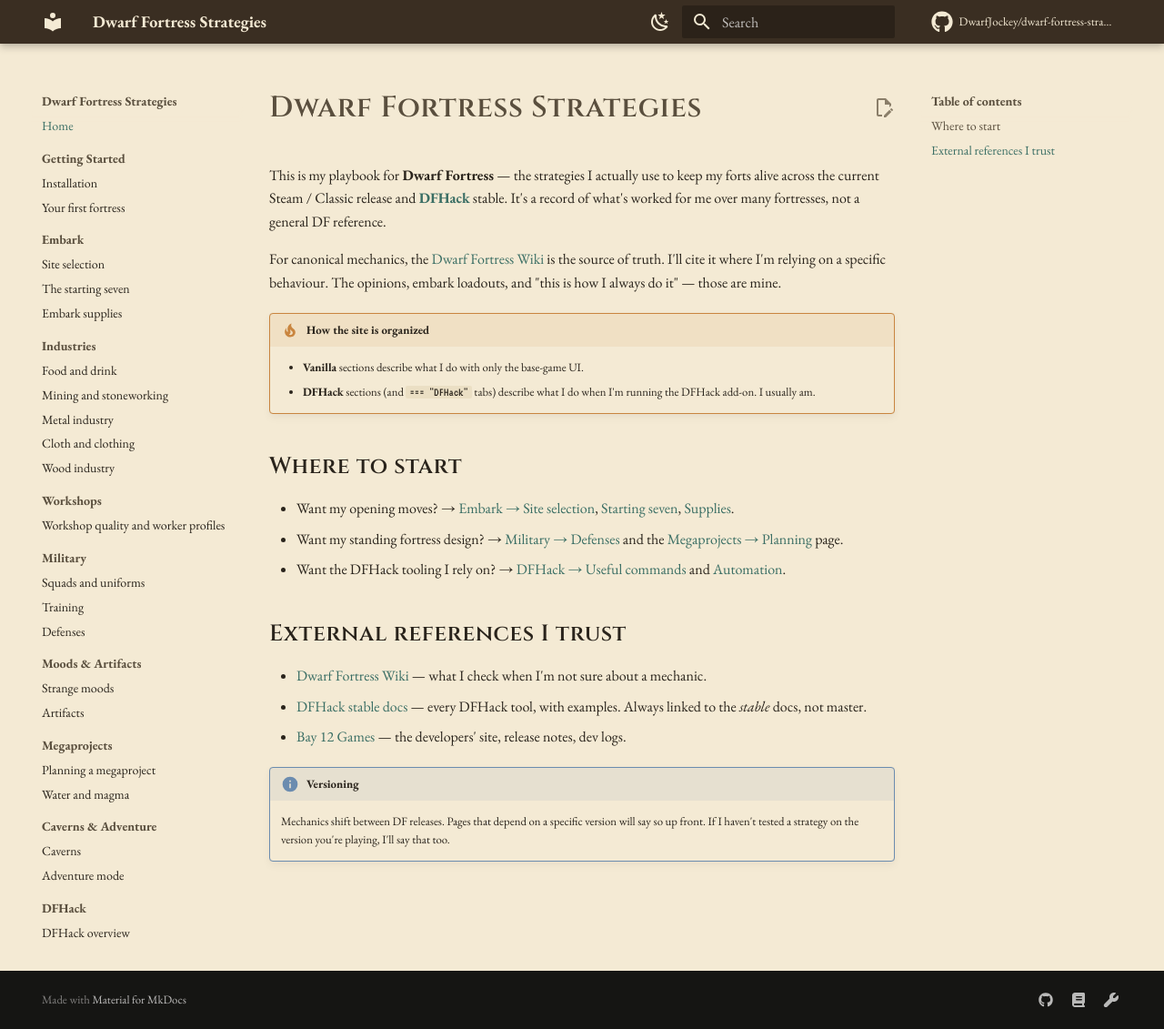
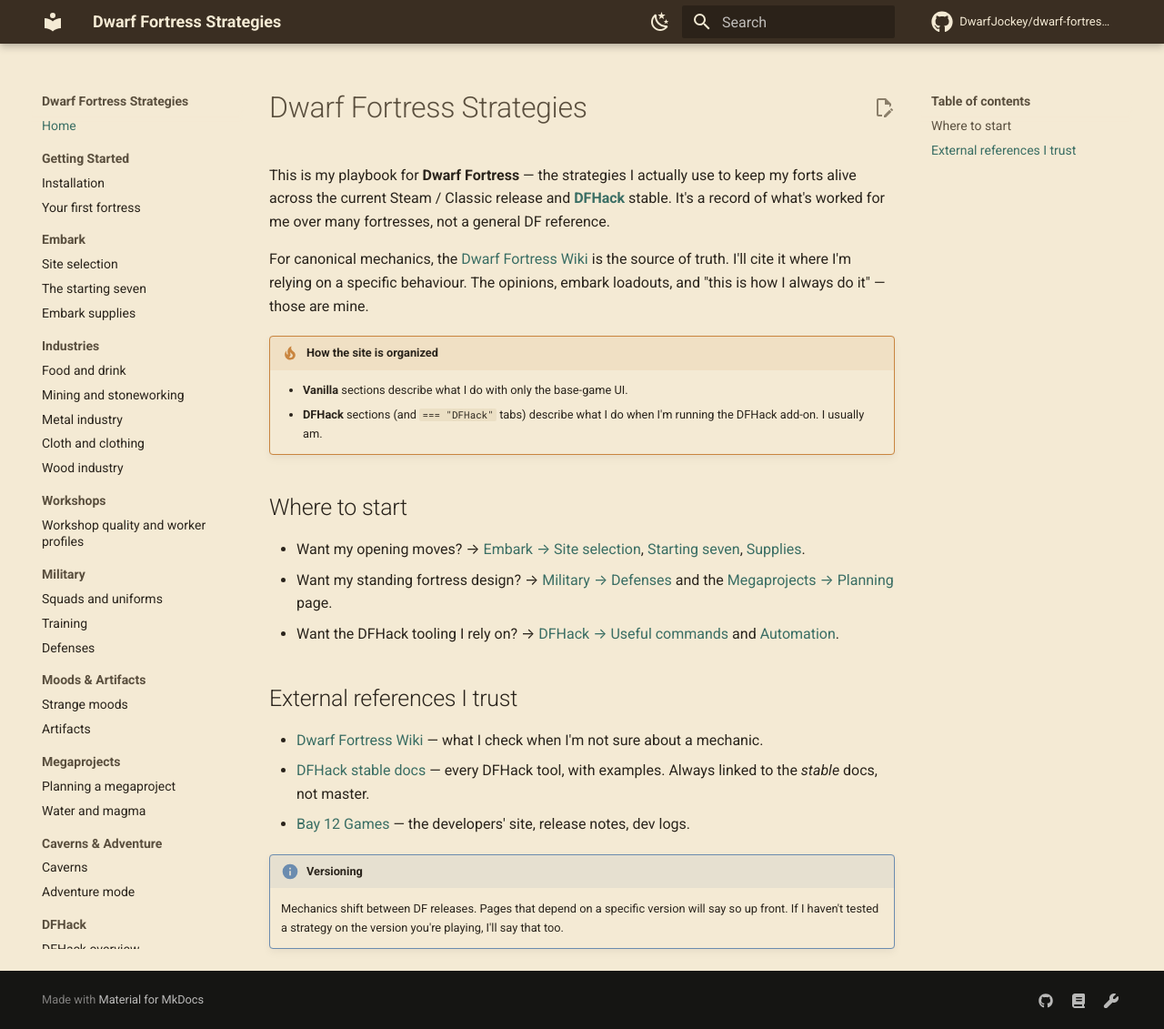
Before and after one commit to DwarfJockey/dwarf-fortress-strategies, an MkDocs documentation site: the page built from docs/index.md, in a window 1280 px wide and 1131 px high. Shown: the whole window at 91% size. Built offline with MkDocs 1.6.1 and Material for MkDocs 9.7.7, drawn with Linux system fonts in a browser that asks for light colours; comment, search, counter and statistics services are not loaded.

Commit message:
Revert custom fonts; keep cavern palette and admonitions
Drops Cinzel / EB Garamond / VT323 / JetBrains Mono and the .code-clean
opt-out class. Material's default Roboto + Roboto Mono come back. The
dark stone-cavern palette and the four custom admonition types
(mood / fps / quickfort / lost) are unchanged.

Co-Authored-By: Claude Opus 4.7 <noreply@anthropic.com>

````diff
--- a/docs/stylesheets/extra.css
+++ b/docs/stylesheets/extra.css
@@ -3,10 +3,6 @@
  * Targets Material for MkDocs CSS variables + admonition selectors only.
  * No Jinja template overrides — safe across Material upgrades.
  */
-
-/* Cinzel for headings, JetBrains Mono as the .code-clean fallback for ASCII
-   diagrams. EB Garamond and VT323 are auto-loaded by Material via theme.font. */
-@import url('https://fonts.googleapis.com/css2?family=Cinzel:wght@500;600;700&family=JetBrains+Mono:wght@400;500;700&display=swap');
 
 /* ------------------------------------------------------------------ */
 /* Color schemes                                                       */
@@ -39,35 +35,6 @@
   --md-typeset-a-color: #3a6e64;
   --md-code-bg-color: #ebdfc4;
   --md-code-fg-color: #2a241c;
-}
-
-/* ------------------------------------------------------------------ */
-/* Typography                                                          */
-/* ------------------------------------------------------------------ */
-
-.md-typeset h1,
-.md-typeset h2,
-.md-typeset h3 {
-  font-family: "Cinzel", serif;
-  letter-spacing: 0.02em;
-  font-weight: 600;
-}
-
-/* VT323 for code by default; JetBrains Mono in the fallback chain so the
-   monospace metric is sane if VT323 fails to load. */
-.md-typeset code,
-.md-typeset pre > code {
-  font-family: "VT323", "JetBrains Mono", ui-monospace, "SFMono-Regular", monospace;
-  font-size: 1.05em;
-}
-
-/* Opt-out class for ASCII fences that misalign in VT323.
-   Usage: ```text { .code-clean } */
-.md-typeset .code-clean code,
-.md-typeset code.code-clean,
-.md-typeset pre.code-clean code {
-  font-family: "JetBrains Mono", ui-monospace, "SFMono-Regular", monospace;
-  font-size: 0.85em;
 }
 
 /* ------------------------------------------------------------------ */
--- a/mkdocs.yml
+++ b/mkdocs.yml
@@ -7,9 +7,6 @@ edit_uri: edit/main/docs/
 
 theme:
   name: material
-  font:
-    text: EB Garamond
-    code: VT323
   features:
     - navigation.instant
     - navigation.tracking
````
